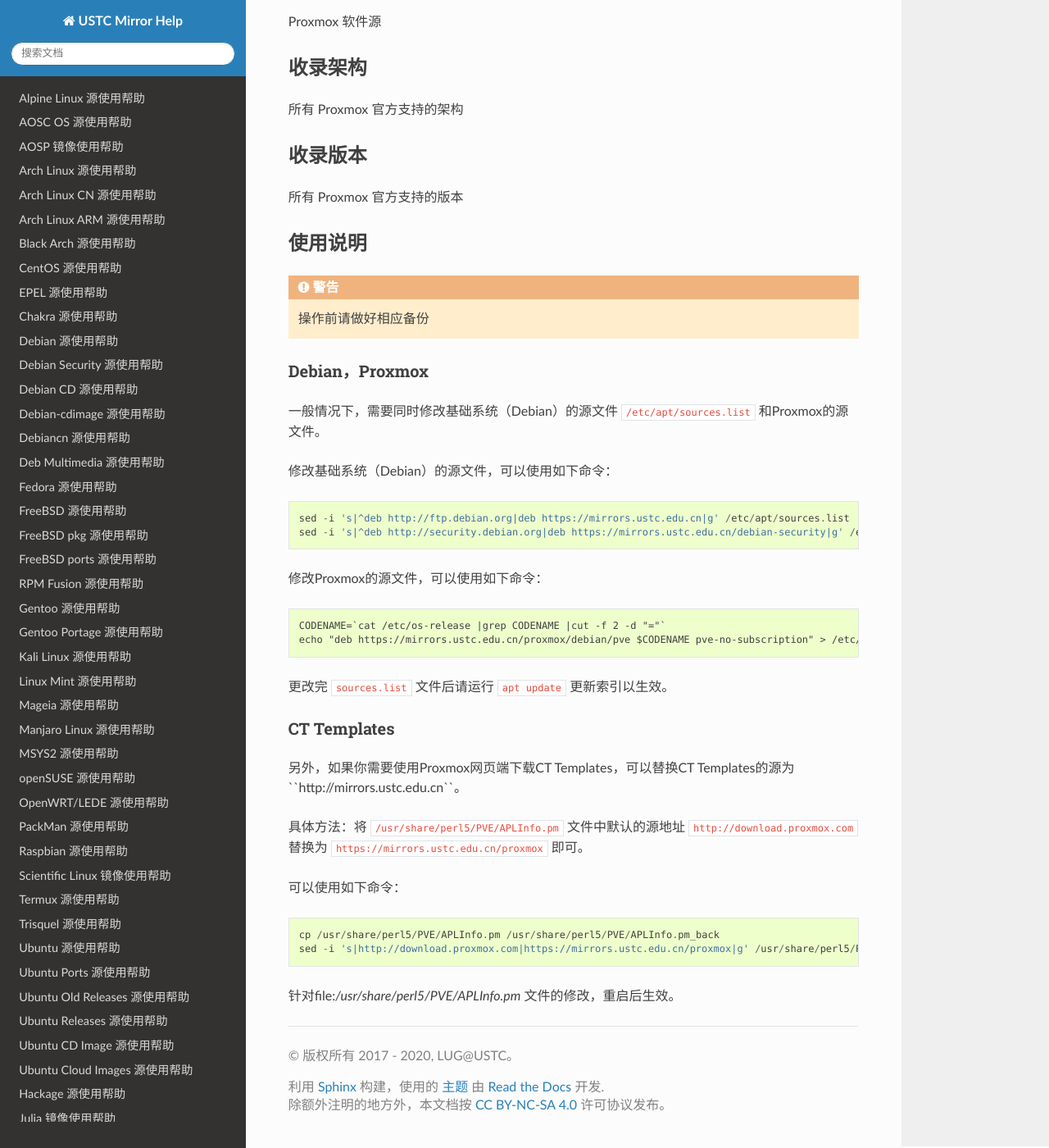
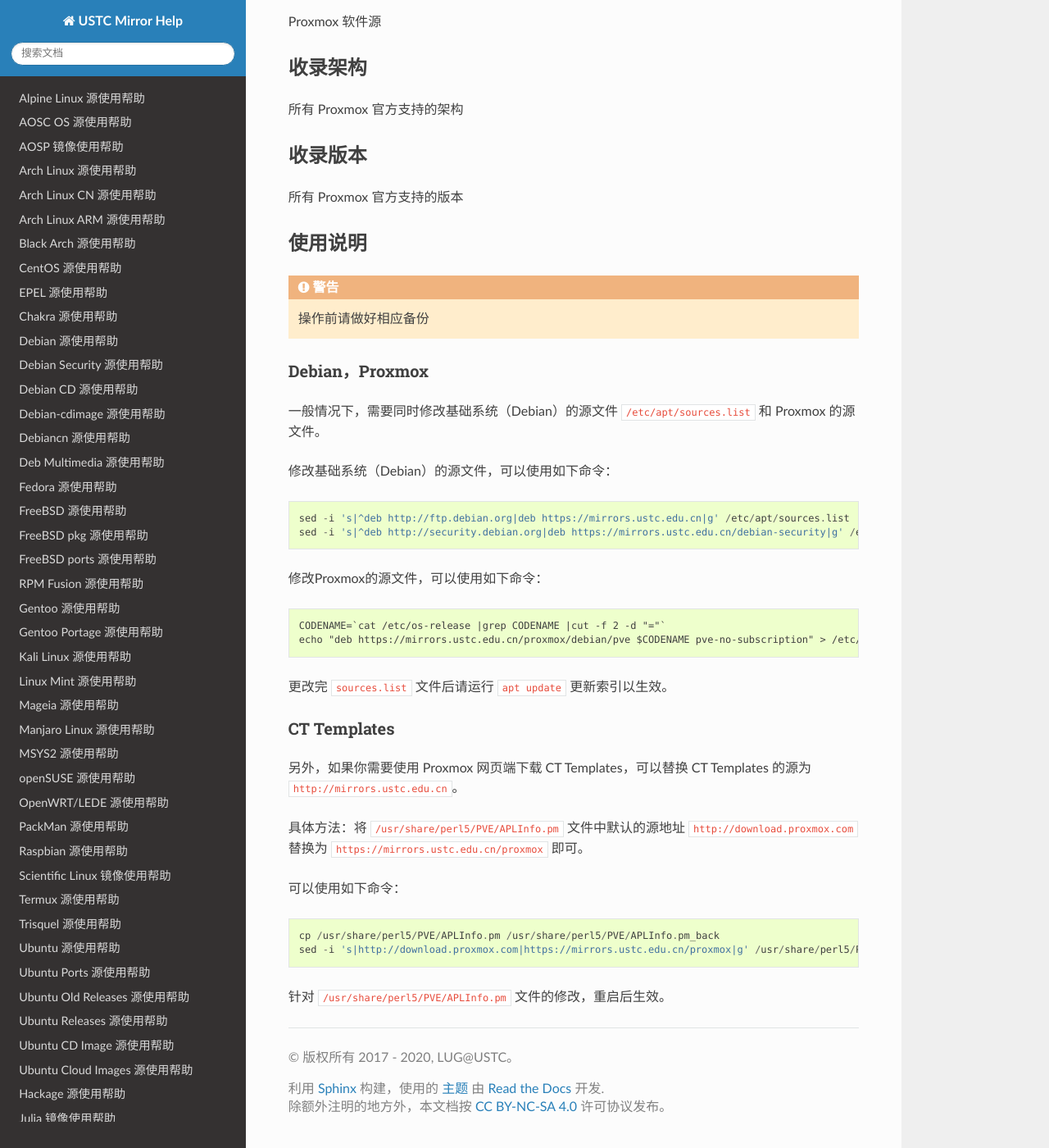
Before and after one commit to ustclug/mirrorhelp, a Sphinx documentation site: the page built from source/proxmox.rst, in a window 1280 px wide and 1400 px high, scrolled down 319 px. Shown: the whole window at 82% size. Built offline with Sphinx 7.4.7 and the Read the Docs theme 2.0.0, drawn with Linux system fonts in a browser that asks for light colours; pages that are not in the unit, such as notebooks, are missing from menus.

Commit message:
Typography fix

```diff
--- a/source/proxmox.rst
+++ b/source/proxmox.rst
@@ -34,7 +34,7 @@
 Debian，Proxmox
 ------------------------------
 
-一般情况下，需要同时修改基础系统（Debian）的源文件 :file:`/etc/apt/sources.list` 和Proxmox的源文件。
+一般情况下，需要同时修改基础系统（Debian）的源文件 :file:`/etc/apt/sources.list` 和 Proxmox 的源文件。
 
 修改基础系统（Debian）的源文件，可以使用如下命令：
 
@@ -57,7 +57,7 @@
 CT Templates
 ------------------------------
 
-另外，如果你需要使用Proxmox网页端下载CT Templates，可以替换CT Templates的源为``http://mirrors.ustc.edu.cn``。
+另外，如果你需要使用 Proxmox 网页端下载 CT Templates，可以替换 CT Templates 的源为 ``http://mirrors.ustc.edu.cn``。
 
 具体方法：将 :file:`/usr/share/perl5/PVE/APLInfo.pm` 文件中默认的源地址 ``http://download.proxmox.com``
 替换为 ``https://mirrors.ustc.edu.cn/proxmox`` 即可。
@@ -69,4 +69,4 @@
   cp /usr/share/perl5/PVE/APLInfo.pm /usr/share/perl5/PVE/APLInfo.pm_back
   sed -i 's|http://download.proxmox.com|https://mirrors.ustc.edu.cn/proxmox|g' /usr/share/perl5/PVE/APLInfo.pm
 
-针对file:`/usr/share/perl5/PVE/APLInfo.pm` 文件的修改，重启后生效。
+针对 :file:`/usr/share/perl5/PVE/APLInfo.pm` 文件的修改，重启后生效。
```
